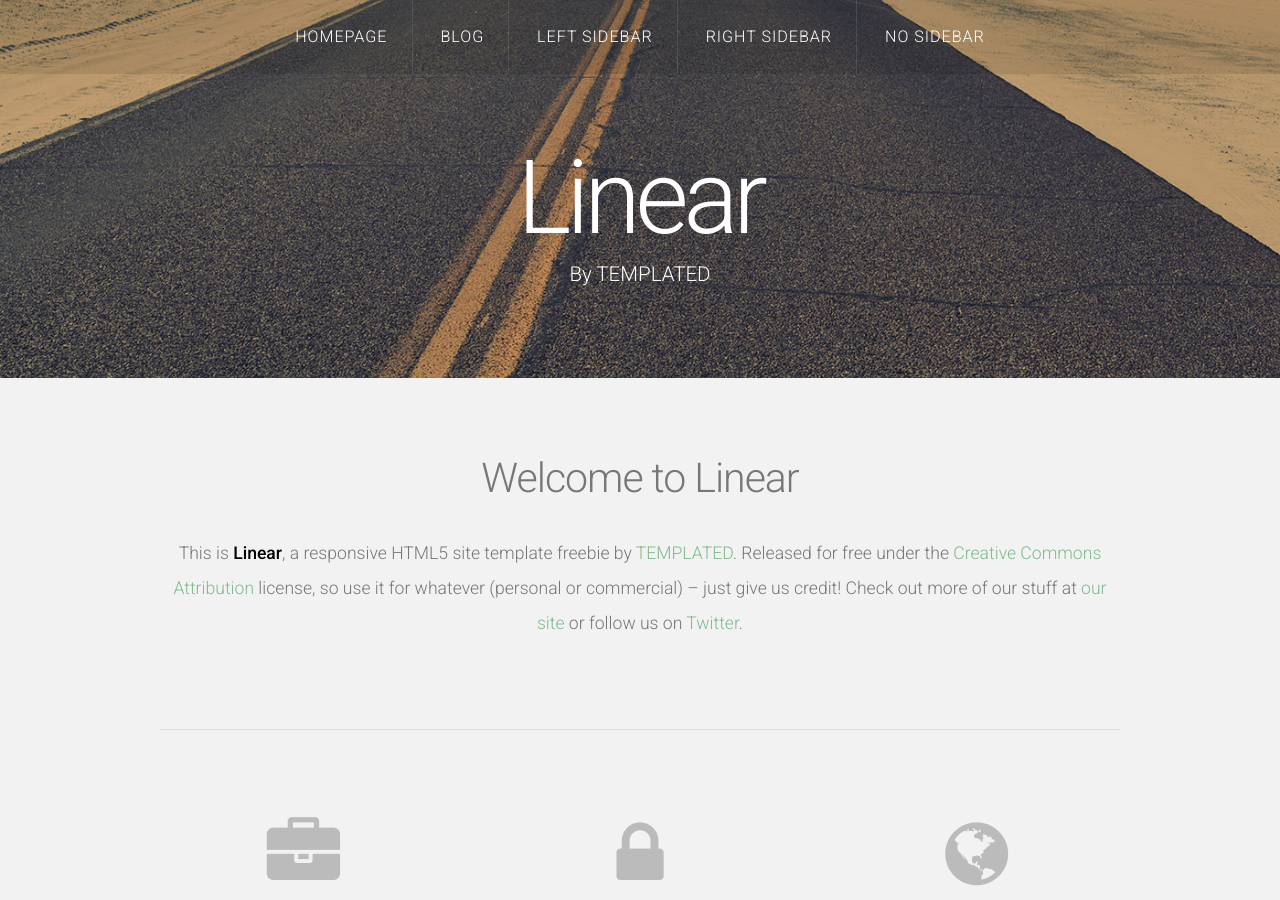
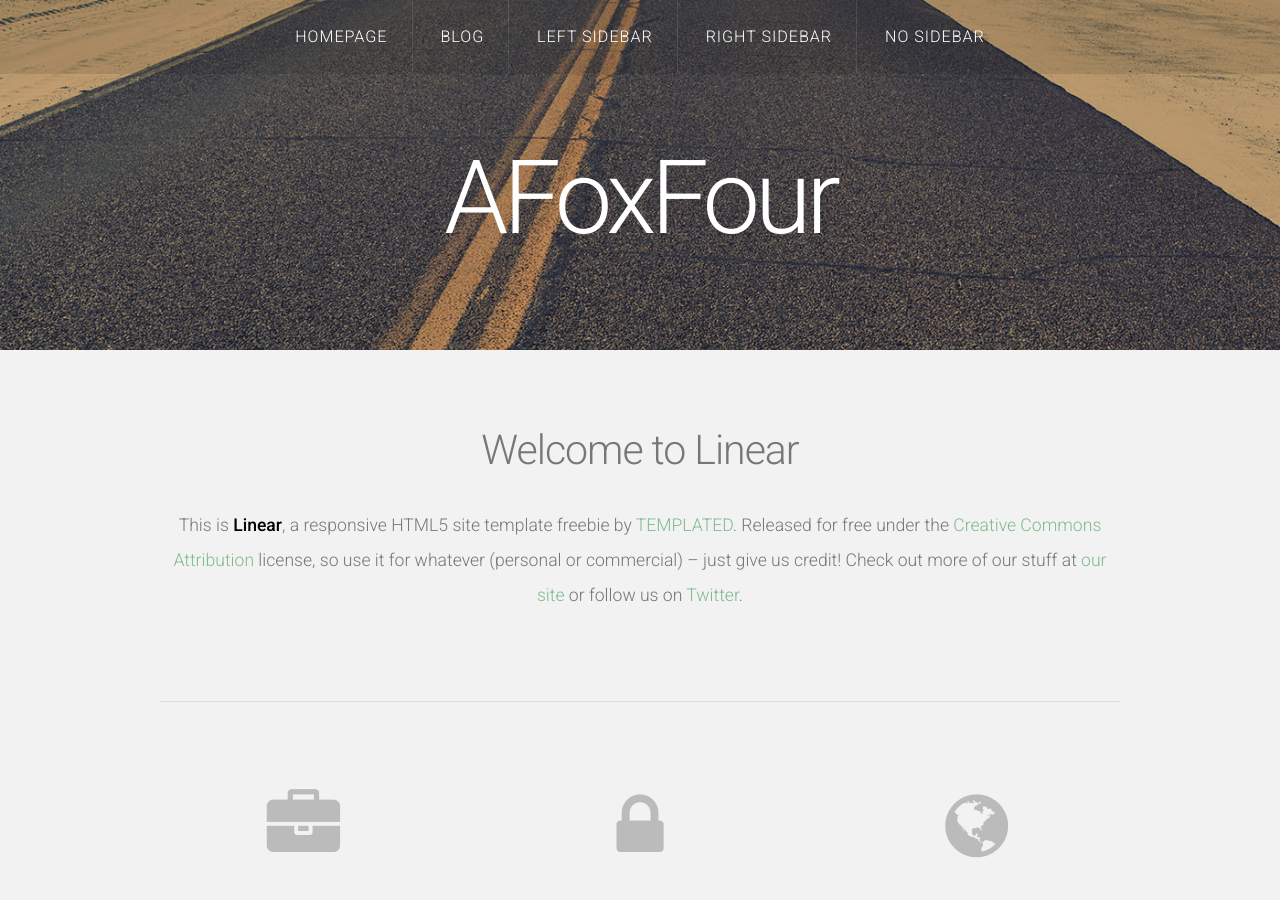
Before and after one commit to Meliueada/Meliueada.github.io, a Jekyll site: the page built from index.html, in a window 1280 px wide and 900 px high. Built offline with Jekyll 4.4.1, drawn with Linux system fonts in a browser that asks for light colours; nearby versions of some CDN libraries; the list of posts is cut into pages by our own code.

Commit message:
修正标题

```diff
--- a/_layouts/default.html
+++ b/_layouts/default.html
@@ -6,7 +6,7 @@ Released for free under the Creative Commons Attribution 3.0 license (templated.
 -->
 <html>
 <head>
-	<title>Linear by TEMPLATED</title>
+	<title>AFoxFour</title>
 	<meta http-equiv="content-type" content="text/html; charset=utf-8" />
 	<meta name="description" content="" />
 	<meta name="keywords" content="" />
@@ -30,8 +30,7 @@ Released for free under the Creative Commons Attribution 3.0 license (templated.
 
 			<!-- Logo -->
 			<div id="logo">
-				<h1><a href="#">Linear</a></h1>
-				<span class="tag">By TEMPLATED</span>
+				<h1><a href="#">AFoxFour</a></h1>
 			</div>
 		</div>
 	</div>
```
